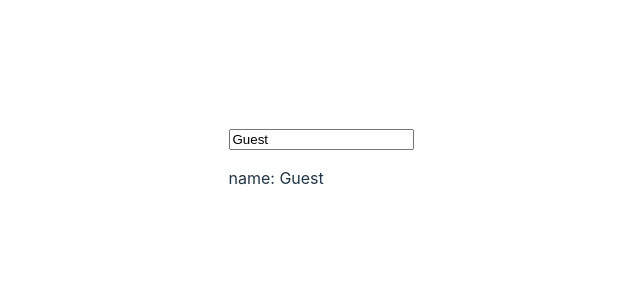
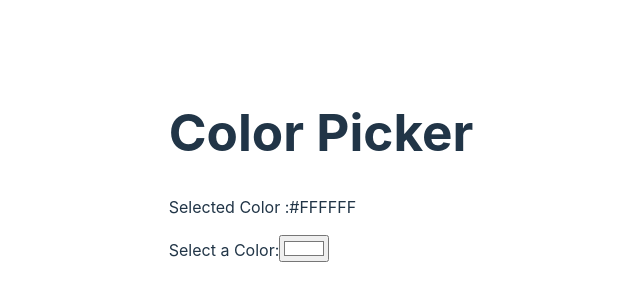
Before and after one commit to Thi2erry8/React_course, a React (Vite) app: page / in a window 1280 px wide. Shown: the part 234-534 px from the top of the page, without its empty margins (319-959 px from the left). Built offline with nearby package versions, Linux system fonts and the light colour scheme.

Commit message:
Color_picker

```diff
--- a/src/App.jsx
+++ b/src/App.jsx
@@ -1,4 +1,4 @@
-import MyComponent from './assets/MyComponent'
+import Color_picker from './assets/Color_picker'
 
 function App() {
 
@@ -6,7 +6,7 @@
 
 
     <>
-       <MyComponent/>
+       <Color_picker/>
     </>
   );
 }
--- /dev/null
+++ b/src/assets/Color_picker.jsx
@@ -0,0 +1,22 @@
+import React, { useState } from "react";
+
+function ColorPicker(){
+    const[color,setColor] = useState("#FFFFFF");
+
+    function handleColorChange(event){
+      setColor(event.target.value);
+    }
+
+
+  return(<div className="color-picker-container">
+                 <h1>Color Picker</h1>
+                 <div className="color-display" style={{backgroundColor: color}}>
+                       <p>Selected Color :{color}</p>
+                 </div>
+                 <label>Select a Color:</label>
+                 <input type="color" value={color} onChange={handleColorChange}/>
+
+         </div>);
+
+};
+export default ColorPicker
--- a/src/assets/MyComponent.jsx
+++ /dev/null
@@ -1,17 +0,0 @@
-import React, { useState } from "react";
-
-function MyComponent(){
-
-      const[name,setName] = useState("Guest");
-      /* const[quantity,setQuant]  */
-     function handleNameChange(event){
-        setName(event.target.value);
-     }
-
-  return(<>
-              <input value={name} onChange={handleNameChange} />
-              <p>name: {name}</p>
-         </>);
-
-};
-export default MyComponent
```
